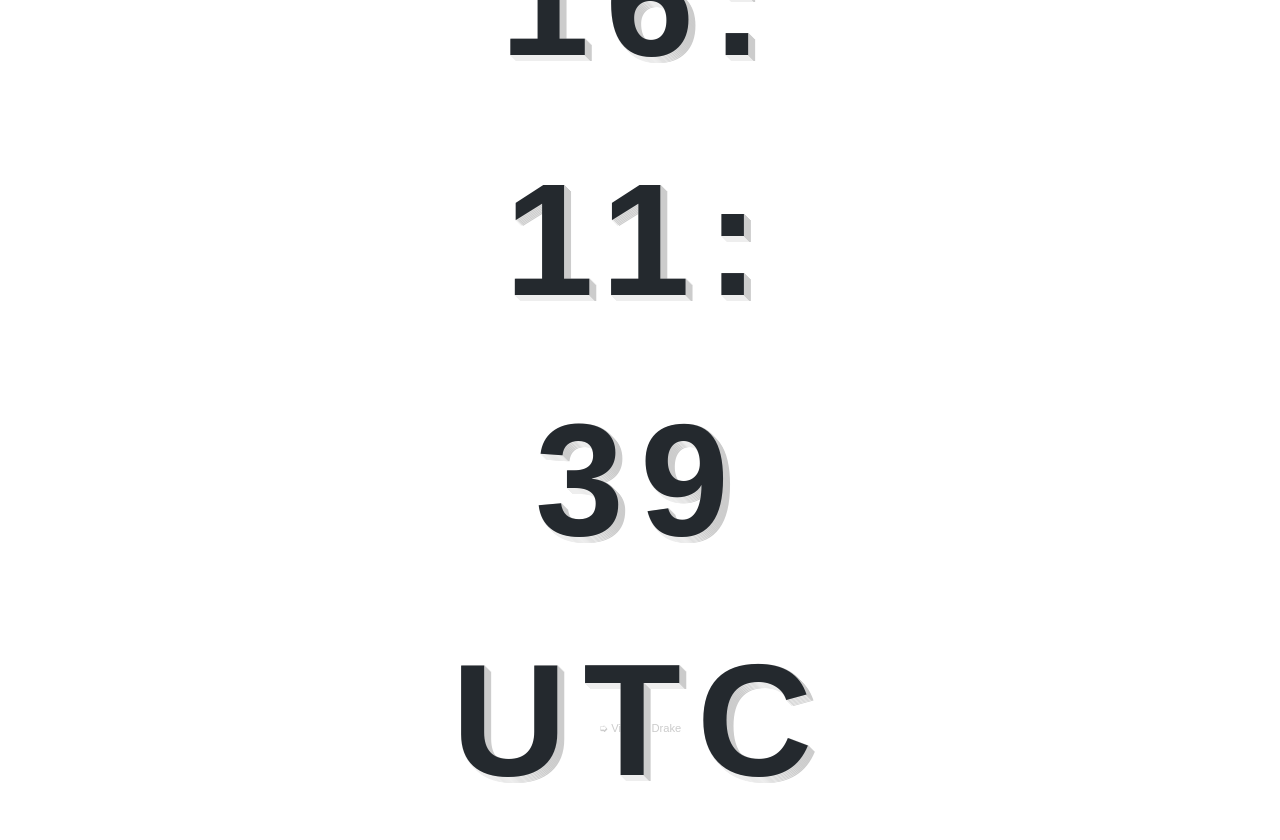
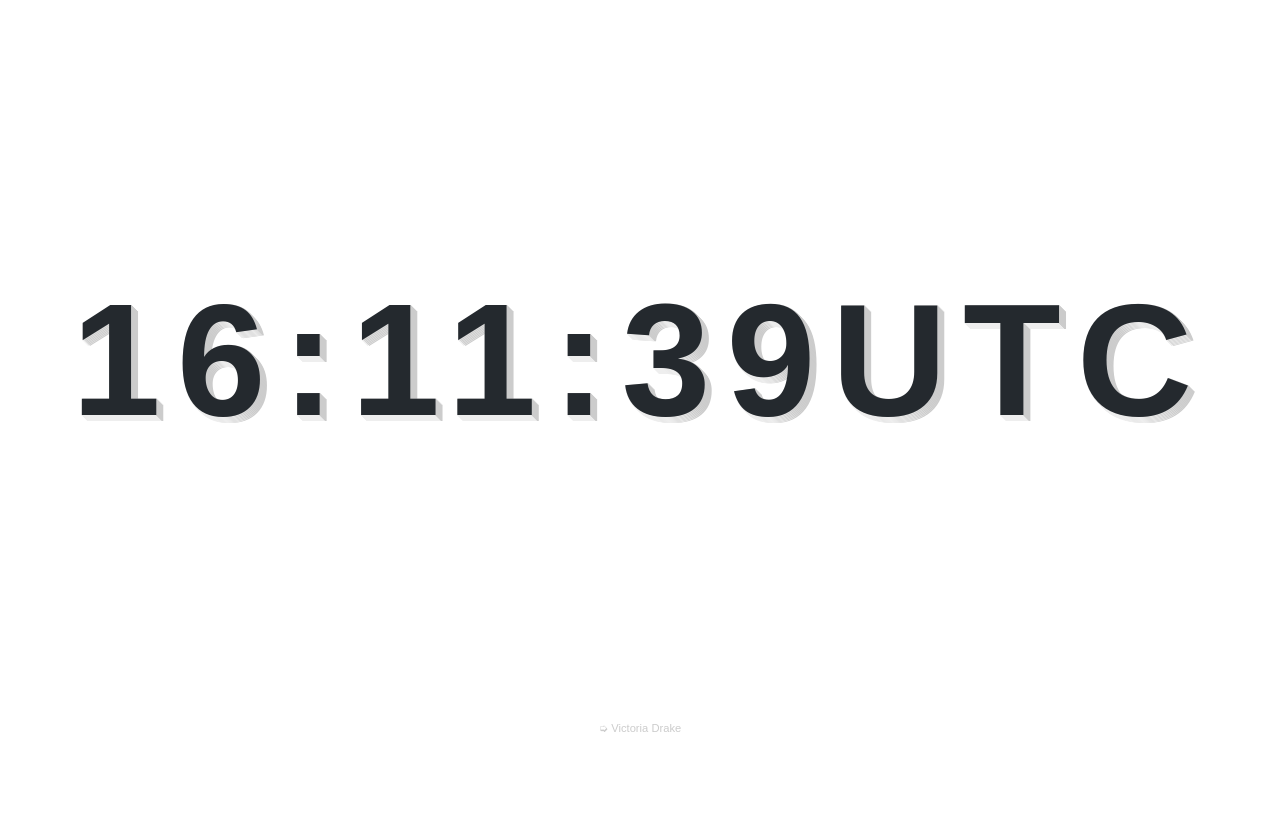
Before and after one commit to victoriadrake/utc, a plain HTML site: page index.html in a window 1280 px wide. After the commit the page ends 800 px from the top, so only its background shows below. Drawn offline with Linux system fonts and the light colour scheme.

Commit message:
Fix flex row display
Close #1

```diff
--- a/index.html
+++ b/index.html
@@ -56,7 +56,7 @@
                 if (s < 10) {
                     s = "0" + s
                 }
-                document.getElementById("time").innerHTML = '<span>' + hrs + ':</span><span>' + min + ':</span><span>' + s + '</span><span>&nbsp;UTC&nbsp;</span>';
+                document.getElementById("time").innerHTML = '<span>' + hrs + ':</span><span>' + min + ':</span><span>' + s + '</span><span>UTC</span>';
                 setTimeout(clock, 1000);
             }
         </script>
--- a/style.css
+++ b/style.css
@@ -2,6 +2,11 @@
 Based on Starter CSS Kit: https://github.com/victoriadrake/vsc-starter-snippets/
 One of many nanostartups by Victoria Drake
 */
+
+:root {
+    max-width: 100vw;
+    overflow: hidden;
+}
 
 @media (prefers-color-scheme: light) {
     :root {
@@ -142,7 +147,7 @@ nav ul li {
     flex-direction: column;
 }
 .row {
-    flex-direction: column;
+    flex-direction: row;
     flex-wrap: wrap;
 }
 section {
@@ -154,6 +159,7 @@ section.hero {
     justify-content: center;
     align-items: center;
     text-align: center;
+    max-width: 90vw;
 }
 
 section.hero h1 {
```
Also changed, not shown: img/card.png (added), img/card.webp (deleted).
